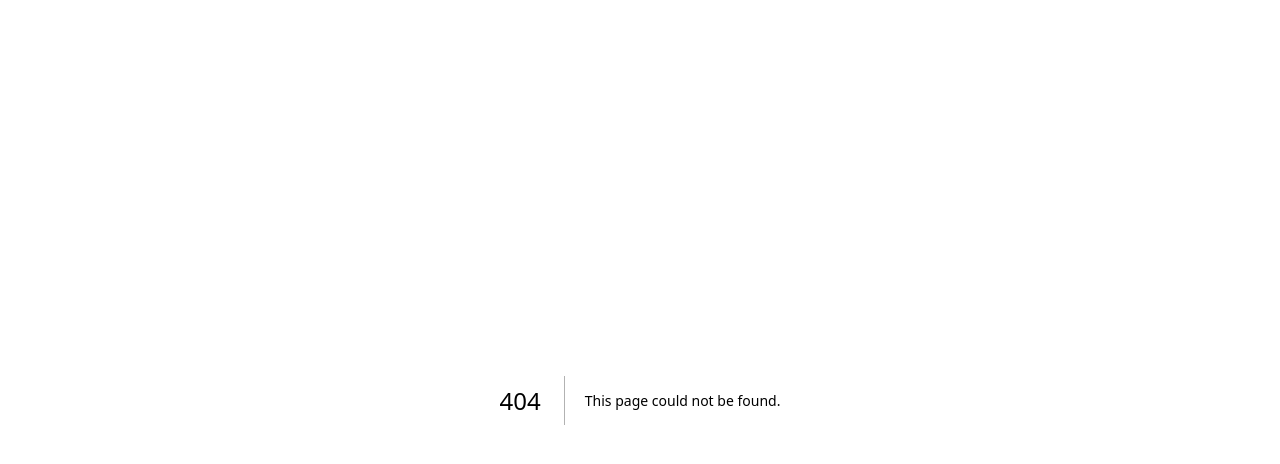
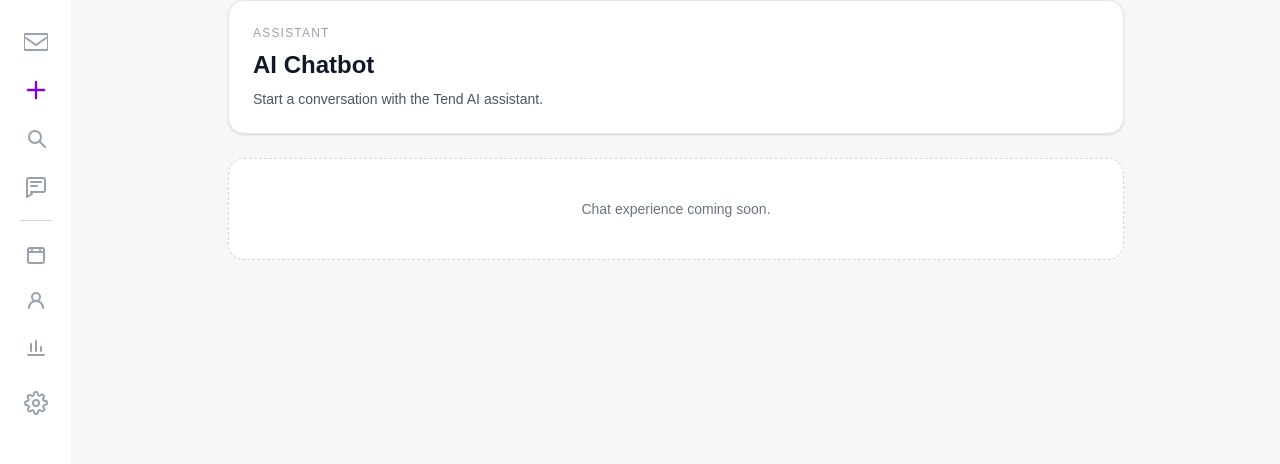
Before and after one commit to JustisZachary/TendV1-new, a Next.js app: page /ai-chat in a window 1280 px wide. Before the commit this address had no page. Shown: the top 464 px of the page. Built offline with nearby package versions, Linux system fonts and the light colour scheme.

Commit message:
Add AI chat link to AppLayout: Introduce a new navigation item for AI chat with an accessible design and SVG icon, enhancing user interaction and navigation options.

```diff
--- /dev/null
+++ b/src/app/(app)/ai-chat/page.tsx
@@ -0,0 +1,20 @@
+export default function AiChatPage() {
+  return (
+    <div className="mx-auto w-full max-w-4xl space-y-6">
+      <div className="rounded-2xl border border-gray-200 bg-white p-6 shadow-sm">
+        <p className="text-xs uppercase tracking-widest text-gray-400">
+          Assistant
+        </p>
+        <h1 className="mt-2 text-2xl font-semibold text-gray-900">
+          AI Chatbot
+        </h1>
+        <p className="mt-2 text-sm text-gray-600">
+          Start a conversation with the Tend AI assistant.
+        </p>
+      </div>
+      <div className="rounded-2xl border border-dashed border-gray-300 bg-white p-10 text-center text-sm text-gray-500">
+        Chat experience coming soon.
+      </div>
+    </div>
+  );
+}
--- a/src/app/(app)/layout.tsx
+++ b/src/app/(app)/layout.tsx
@@ -88,6 +88,26 @@
                   strokeLinecap="round"
                   strokeLinejoin="round"
                   d="M21 21l-5.2-5.2M11 5a6 6 0 1 0 0 12 6 6 0 0 0 0-12z"
+                />
+              </svg>
+            </a>
+            <a
+              aria-label="AI chat"
+              className="flex h-11 w-11 items-center justify-center rounded-xl text-gray-400 transition hover:bg-gray-50 hover:text-gray-700"
+              href="/ai-chat"
+            >
+              <svg
+                aria-hidden="true"
+                className="h-6 w-6"
+                fill="none"
+                stroke="currentColor"
+                strokeWidth={2}
+                viewBox="0 0 24 24"
+              >
+                <path
+                  strokeLinecap="round"
+                  strokeLinejoin="round"
+                  d="M7 8h10M7 12h6m-5 8-5 3V6a2 2 0 0 1 2-2h14a2 2 0 0 1 2 2v10a2 2 0 0 1-2 2H7z"
                 />
               </svg>
             </a>
```
